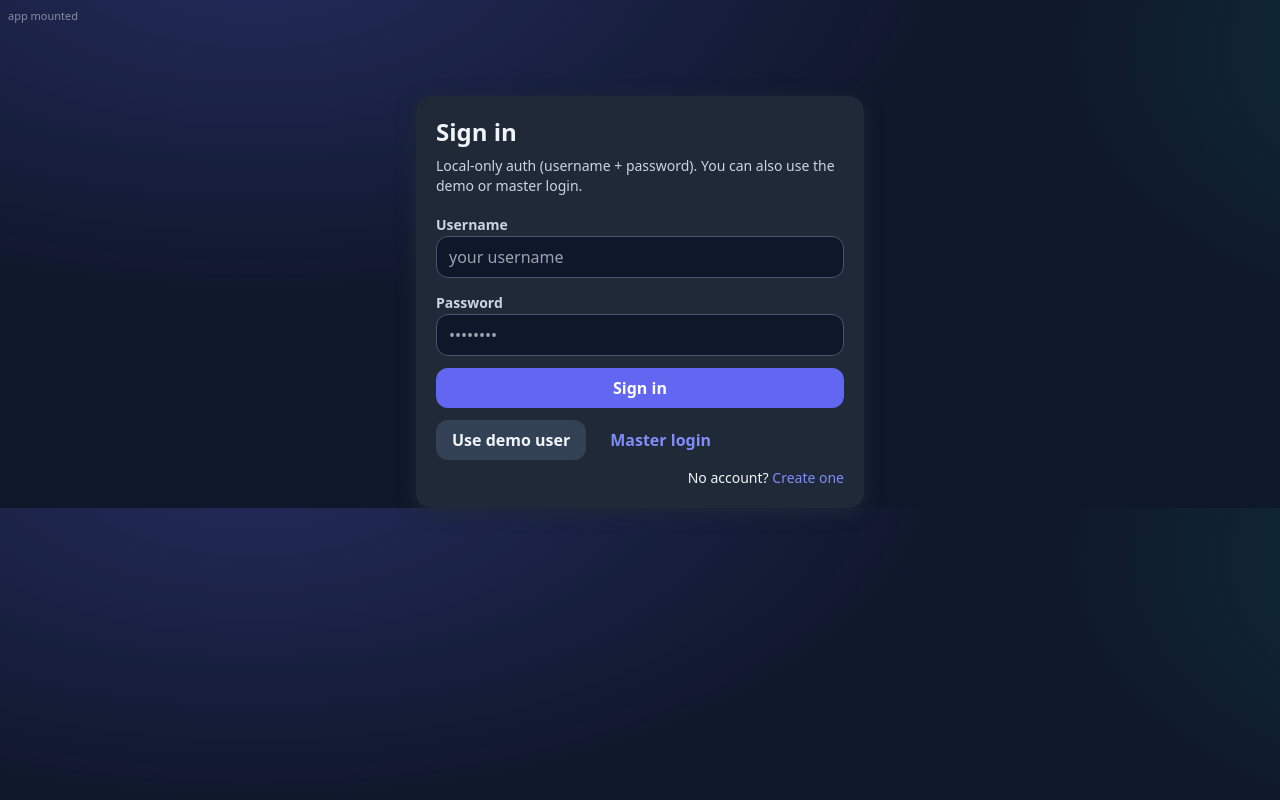
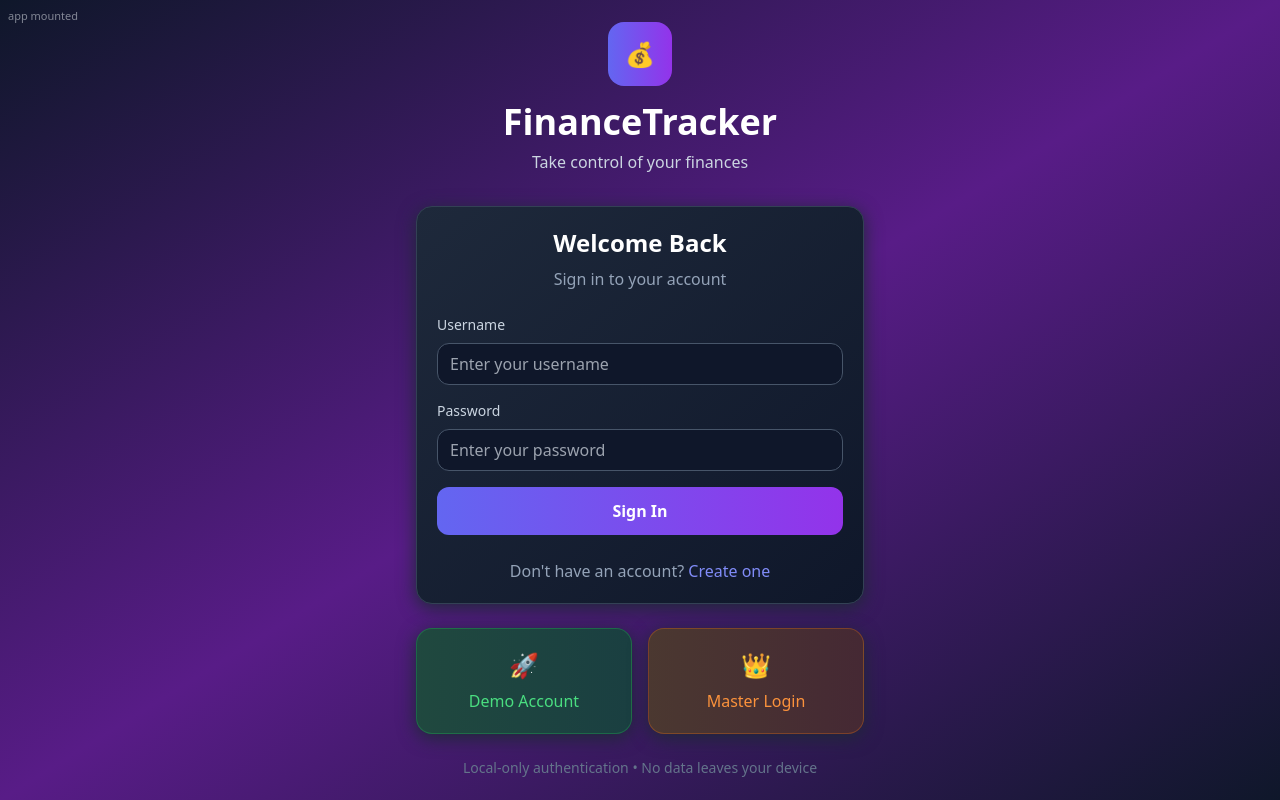
Before and after one commit to mohamedelburkib-cmd/FINANCEtracker3.0, a React (Vite) app: page /#/signin in a window 1280 px wide. Built offline with nearby package versions, Linux system fonts and the light colour scheme.

Commit message:
Update SignIn.jsx

```diff
--- a/src/pages/SignIn.jsx
+++ b/src/pages/SignIn.jsx
@@ -1,103 +1,156 @@
 import { useState } from "react";
+import { Link, useNavigate } from "react-router-dom";
 import { useAuth } from "../hooks/useAuth.js";
-import { Link, useNavigate } from "react-router-dom";
 
 export default function SignIn() {
   const { signin, ensureDemo, masterLogin } = useAuth();
-  const nav = useNavigate();
+  const navigate = useNavigate();
   const [username, setUsername] = useState("");
   const [password, setPassword] = useState("");
+  const [loading, setLoading] = useState(false);
   const [err, setErr] = useState("");
-  const [loading, setLoading] = useState(false);
 
-  async function submit(e) {
+  async function handleSubmit(e) {
     e.preventDefault();
     setErr("");
     setLoading(true);
     try {
-      await signin({ username, password }); // waits for session to commit
-      nav("/");
-    } catch (error) {
-      setErr(error.message || "Error");
+      await signin({ username, password });
+      navigate("/dashboard");
+    } catch (e) {
+      setErr(e.message);
     } finally {
       setLoading(false);
     }
   }
 
-  async function useDemo() {
-    setErr("");
+  async function handleDemo() {
     setLoading(true);
     try {
-      await ensureDemo(); // waits for session
-      nav("/");
+      await ensureDemo();
+      navigate("/dashboard");
+    } catch (e) {
+      setErr(e.message);
     } finally {
       setLoading(false);
     }
   }
 
-  async function useMaster() {
-    setErr("");
+  async function handleMaster() {
     setLoading(true);
     try {
-      await masterLogin(); // waits for session
-      nav("/");
+      await masterLogin();
+      navigate("/dashboard");
+    } catch (e) {
+      setErr(e.message);
     } finally {
       setLoading(false);
     }
   }
 
   return (
-    <div className="max-w-md mx-auto mt-24 card">
-      <h1 className="text-2xl font-bold mb-2">Sign in</h1>
-      <p className="text-sm text-slate-300 mb-4">
-        Local-only auth (username + password). You can also use the demo or master login.
-      </p>
-      {err && <div className="text-sm text-red-300 mb-2">{err}</div>}
+    <div className="min-h-screen bg-gradient-to-br from-slate-900 via-purple-900 to-slate-900 flex items-center justify-center p-4">
+      <div className="w-full max-w-md">
+        {/* Logo */}
+        <div className="text-center mb-8">
+          <div className="inline-flex items-center justify-center w-16 h-16 bg-gradient-to-r from-indigo-500 to-purple-600 rounded-2xl mb-4">
+            <span className="text-2xl">💰</span>
+          </div>
+          <h1 className="text-4xl font-bold text-white mb-2">FinanceTracker</h1>
+          <p className="text-slate-300">Take control of your finances</p>
+        </div>
 
-      <form onSubmit={submit} className="space-y-3">
+        {/* Main Card */}
+        <div className="card bg-gradient-to-br from-slate-800 to-slate-900 border border-slate-700 p-8">
+          <div className="text-center mb-6">
+            <h2 className="text-2xl font-bold text-white mb-2">Welcome Back</h2>
+            <p className="text-slate-400">Sign in to your account</p>
+          </div>
+
+          <form onSubmit={handleSubmit} className="space-y-4">
+            {err && (
+              <div className="bg-red-500/20 border border-red-500/30 rounded-lg p-3 text-red-400 text-sm">
+                {err}
+              </div>
+            )}
+
             <div>
-          <label className="text-sm font-semibold text-slate-300">Username</label>
+              <label className="block text-sm font-medium text-slate-300 mb-2">
+                Username
+              </label>
               <input
-            className="input"
+                type="text"
                 value={username}
                 onChange={(e) => setUsername(e.target.value)}
                 required
-            placeholder="your username"
+                placeholder="Enter your username"
                 autoComplete="username"
                 disabled={loading}
+                className="input bg-slate-900 border-slate-600 focus:border-indigo-500"
               />
             </div>
+
             <div>
-          <label className="text-sm font-semibold text-slate-300">Password</label>
+              <label className="block text-sm font-medium text-slate-300 mb-2">
+                Password
+              </label>
               <input
-            className="input"
                 type="password"
                 value={password}
                 onChange={(e) => setPassword(e.target.value)}
                 required
-            placeholder="••••••••"
+                placeholder="Enter your password"
                 autoComplete="current-password"
                 disabled={loading}
+                className="input bg-slate-900 border-slate-600 focus:border-indigo-500"
               />
             </div>
-        <button className="btn btn-primary w-full" type="submit" disabled={loading}>
-          {loading ? "Signing in…" : "Sign in"}
+
+            <button
+              type="submit"
+              disabled={loading}
+              className="w-full bg-gradient-to-r from-indigo-500 to-purple-600 hover:from-indigo-600 hover:to-purple-700 text-white font-semibold py-3 px-4 rounded-xl transition-all duration-200 disabled:opacity-50 disabled:cursor-not-allowed"
+            >
+              {loading ? "Signing in..." : "Sign In"}
             </button>
           </form>
 
-      <div className="mt-3 flex gap-2 flex-wrap items-center">
-        <button className="btn btn-secondary" onClick={useDemo} type="button" disabled={loading}>
-          Use demo user
-        </button>
-        <button className="btn btn-ghost" onClick={useMaster} type="button" disabled={loading}>
-          Master login
-        </button>
-        <div className="ml-auto text-sm">
-          No account?{" "}
-          <Link className="text-indigo-400 hover:underline" to="/signup">
+          <div className="mt-6 text-center">
+            <p className="text-slate-400">
+              Don't have an account?{" "}
+              <Link
+                to="/signup"
+                className="text-indigo-400 hover:text-indigo-300 font-medium"
+              >
                 Create one
               </Link>
+            </p>
           </div>
+        </div>
+
+        {/* Quick Access */}
+        <div className="mt-6 grid grid-cols-2 gap-4">
+          <button
+            onClick={handleDemo}
+            disabled={loading}
+            className="card bg-gradient-to-r from-green-500/20 to-emerald-600/20 border border-green-500/30 hover:border-green-500/50 p-4 text-center transition-all"
+          >
+            <span className="text-2xl mb-2 block">🚀</span>
+            <span className="text-green-400 font-medium">Demo Account</span>
+          </button>
+          <button
+            onClick={handleMaster}
+            disabled={loading}
+            className="card bg-gradient-to-r from-orange-500/20 to-red-600/20 border border-orange-500/30 hover:border-orange-500/50 p-4 text-center transition-all"
+          >
+            <span className="text-2xl mb-2 block">👑</span>
+            <span className="text-orange-400 font-medium">Master Login</span>
+          </button>
+        </div>
+
+        <p className="text-center text-slate-500 text-sm mt-6">
+          Local-only authentication • No data leaves your device
+        </p>
       </div>
     </div>
   );
```
Lines whose indentation alone changed are shown as unchanged.
